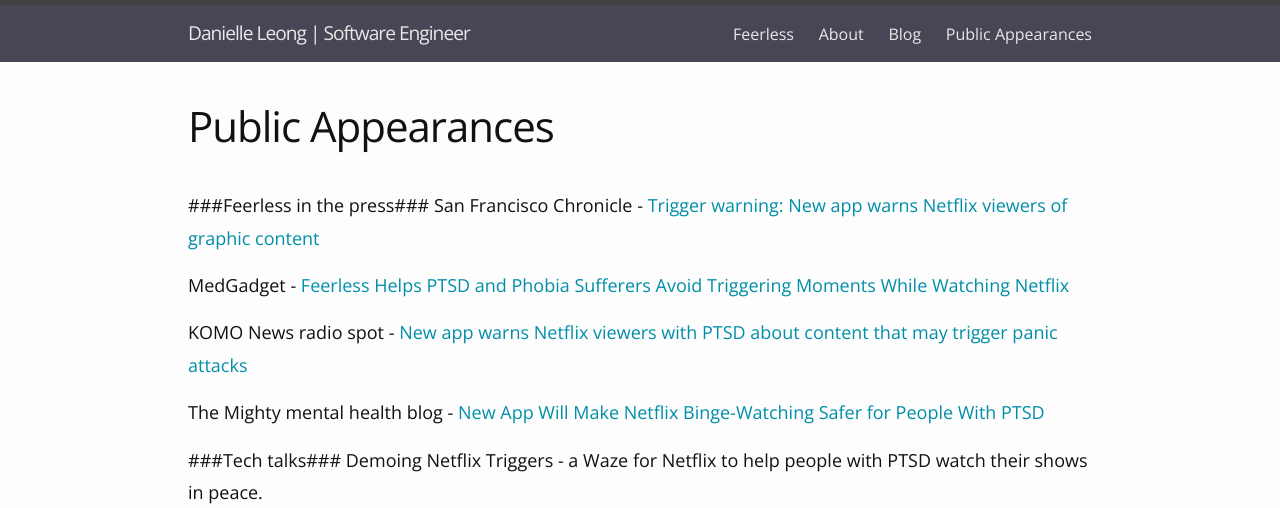
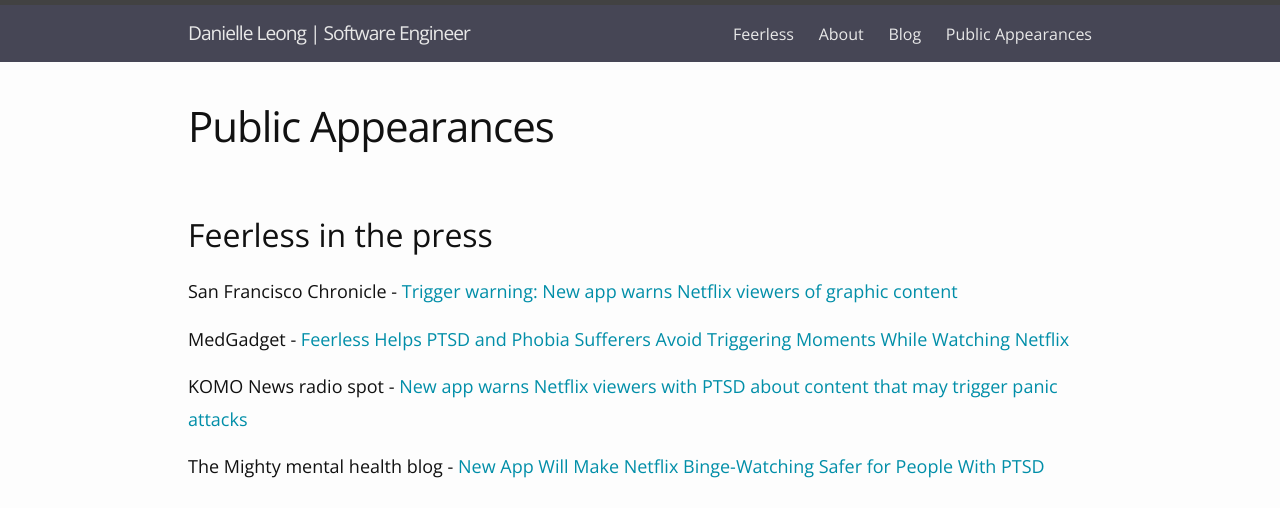
Before and after one commit to dmleong/dmleong.github.io, a Jekyll site: the page built from public-appearances.md, in a window 1280 px wide and 1400 px high. Shown: the top 508 px of the window. Built offline with Jekyll 4.4.1, drawn with Linux system fonts in a browser that asks for light colours; comment, search, counter and statistics services are not loaded; some of the changed text lies outside the part shown.

Commit message:
Update formatting for Public Appearances section

```diff
--- a/public-appearances.md
+++ b/public-appearances.md
@@ -4,7 +4,7 @@
 permalink: /public/
 ---
 
-###Feerless in the press###
+## Feerless in the press ##
 San Francisco Chronicle - <a href="http://www.sfchronicle.com/business/article/Trigger-warning-New-app-warns-Netflix-viewers-of-6801448.php">Trigger warning: New app warns Netflix viewers of graphic content</a>
 
 MedGadget - <a href="http://www.medgadget.com/2016/02/feerless-helps-ptsd-and-phobia-sufferers-avoid-triggering-moments-while-watching-netflix.html">Feerless Helps PTSD and Phobia Sufferers Avoid Triggering Moments While Watching Netflix</a>
@@ -13,15 +13,15 @@
 
 The Mighty mental health blog - <a href="http://themighty.com/2016/02/new-app-will-make-netflix-binge-watching-safer-for-people-with-ptsd1/">New App Will Make Netflix Binge-Watching Safer for People With PTSD</a>
 
-###Tech talks###
+### Tech talks ###
 Demoing Netflix Triggers - a Waze for Netflix to help people with PTSD watch their shows in peace.
 <div class="js-video [widescreen]"><iframe width="560" height="315" src="//www.youtube.com/embed/yBiXC94qiNM" frameborder="0" allowfullscreen></iframe></div>
 
 
-###Book appearances###
+## Book appearances ##
 I speak out about what it's like to change careers and join software development in <a href="http://www.amazon.com/Quit-Law-Code-Transition-Development-ebook/dp/B00Y6QVUXU/ref=as_li_ss_tl?ie=UTF8&linkCode=sl1&tag=wilha-20&linkId=1de67bfb785afecca7216ddbca71ebc6" target="__blank">Quit Law and Code: A Guide to Transition from Law to App Development</a>.
 
-###Diversity in tech##
+## Diversity in tech ##
 
 <blockquote class="twitter-tweet" lang="en"><p lang="en" dir="ltr">A very happy birthday to Skittles, <a href="https://twitter.com/twilio">@twilio</a>&#39;s Diversity &amp; Inclusion team! Can&#39;t believe it&#39;s been one whole year! <a href="http://t.co/bdWHGXbQJY">pic.twitter.com/bdWHGXbQJY</a></p>&mdash; Danielle Leong (@tsunamino) <a href="https://twitter.com/tsunamino/status/605474861427728384">June 1, 2015</a></blockquote>
 <script async src="//platform.twitter.com/widgets.js" charset="utf-8"></script>
```
